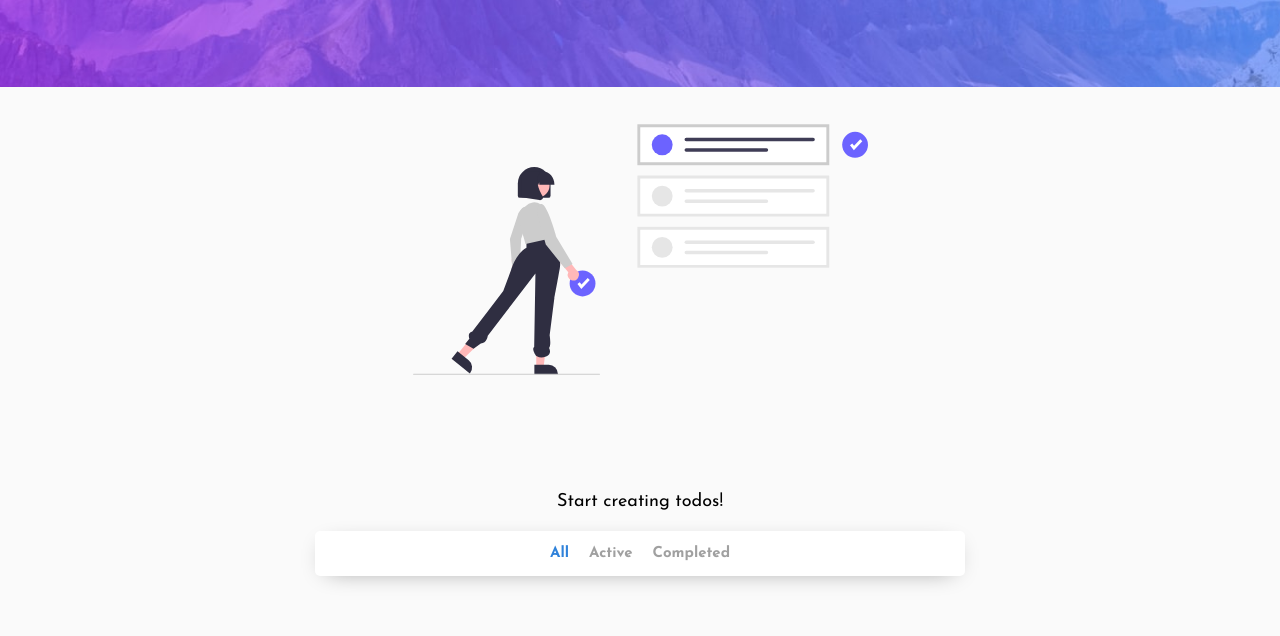
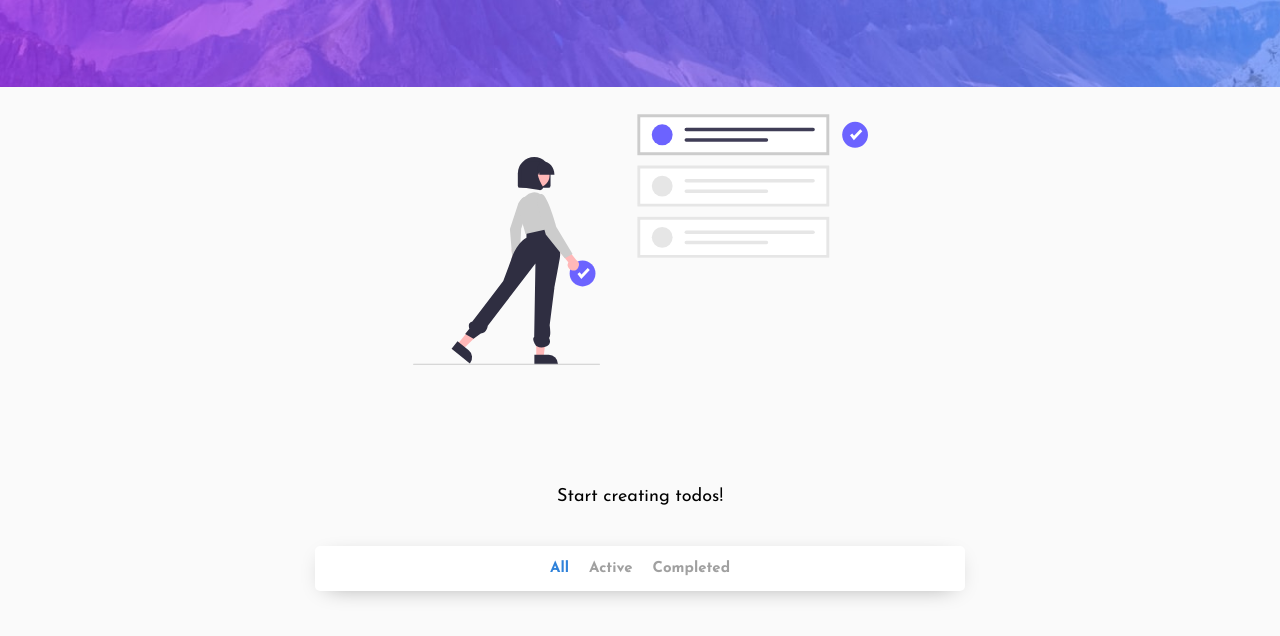
Before and after one commit to realDiegoR/Todo-App-React, a React app: page / in a window 1280 px wide. Shown: the part 198-834 px from the top of the page. Built offline with nearby package versions, Linux system fonts and the light colour scheme.

Commit message:
created datanotfound component

```diff
--- a/src/App/AppUI.js
+++ b/src/App/AppUI.js
@@ -33,9 +33,6 @@ function AppUI() {
                     <TodoCreator />
                 </Header>
                 <TodoList>
-                    {error && <p>Desespérate, hubo un error.</p>}
-                    {loading && !error && <p>Estamos cargando, no desesperes...</p>}
-                    {(!loading && !todos.length) && <p>Crea tu primer TODO!</p>}
                     {todos.filter(filterTodos).map( todo => (
                         <TodoItem
                             key={todo.text}
--- /dev/null
+++ b/src/DataNotFound/DataNotFound.scss
@@ -0,0 +1,42 @@
+.EmptyTodoList {
+    margin-top: 10px;
+    border-radius: 5px;
+    overflow: hidden;
+}
+
+.LightEmptyTodoList {
+    @extend .EmptyTodoList
+}
+
+.DarkEmptyTodoList {
+    @extend .EmptyTodoList;
+    background-color: rgb(27, 31, 62);
+    box-shadow: 0 5px 25px -5px black;
+}
+
+.TodoListImage {
+    display: block;
+    width: 70%;
+    aspect-ratio: 1 / 1;
+    margin: 5px auto;
+    background-color: transparent;
+}
+
+.TodoListText {
+    margin: 20px 0;
+    font-size: 1.6rem;
+    text-align: center;
+
+    @media (min-width: 768px) {
+        font-size: 1.8rem;
+    }
+}
+
+.LightTodoListText {
+    @extend .TodoListText;
+}
+
+.DarkTodoListText {
+    @extend .TodoListText;
+    color: #eee;
+}
--- /dev/null
+++ b/src/DataNotFound/index.js
@@ -0,0 +1,35 @@
+import React from "react";
+import { TodoContext } from "../TodoContext";
+import "./DataNotFound.scss"
+
+function DataNotFound() {
+    const {
+        todosDisplayed,
+        themeMode
+    } = React.useContext(TodoContext)
+
+    const path = `${process.env.PUBLIC_URL}/images/`
+    const notFoundTokens = {
+        all: {
+            image: `${path}undraw_to_do_re_jaef.svg`,
+            text: "Start creating todos!"
+        },
+        active: {
+           image: `${path}undraw_completing_re_i7ap.svg`,
+           text: "Congratulations! No todos left!"
+        },
+        completed: {
+           image: `${path}undraw_completed_tasks_vs6q.svg`,
+           text: "Oh... you better be completing your todos."
+        }
+    }
+
+    return (
+        <div className={`${themeMode}EmptyTodoList`}>
+            <img src={notFoundTokens[todosDisplayed]["image"]} className={`TodoListImage`} alt="not found" />
+            <p className={`${themeMode}TodoListText`}>{notFoundTokens[todosDisplayed]["text"]}</p>
+        </div>
+    )
+}
+
+export {DataNotFound}
--- a/src/TodoList/TodoList.scss
+++ b/src/TodoList/TodoList.scss
@@ -12,31 +12,6 @@
       }
 }
 
-.TodoListImage {
-    display: block;
-    width: 70%;
-    aspect-ratio: 1 / 1;
-    margin: 0 auto;
-    background-color: transparent;
-}
-
-.TodoListText {
-    margin-top: 15px;
-    font-size: 1.6rem;
-    text-align: center;
-
-    @media (min-width: 768px) {
-        font-size: 1.8rem;
-    }
-}
-
-.Spinner {
-    display: flex;
-    place-content: center;
-    margin: 20px 0;
-    // background-color: red
-}
-
 .LightTodoList {
     @extend .TodoList;
     box-shadow: 0 8px 80px -5px #bbb;
@@ -46,3 +21,9 @@
     @extend .TodoList;
     box-shadow: 0 5px 25px -5px black;
 }
+
+.Spinner {
+    display: flex;
+    place-content: center;
+    margin: 20px 0;
+}
--- a/src/TodoList/index.js
+++ b/src/TodoList/index.js
@@ -1,46 +1,31 @@
 import React from "react";
 import { TodoContext } from "../TodoContext";
+import { DataNotFound } from "../DataNotFound";
 import ClipLoader from "react-spinners/ClipLoader";
 import "./TodoList.scss"
 
 function TodoList(props) {
     const {
         themeMode,
-        todosDisplayed,
         todos,
         filterTodos,
         loading,
     } = React.useContext(TodoContext)
 
-    const path = `${process.env.PUBLIC_URL}/images/`
     const totalFilteredTodos = todos.filter(filterTodos).length
-    const notFoundTokens = {
-        all: {
-            image: `${path}undraw_to_do_re_jaef.svg`,
-            text: "Start creating todos!"
-        },
-        active: {
-           image: `${path}undraw_completing_re_i7ap.svg`,
-           text: "Congratulations! No todos left!"
-        },
-        completed: {
-           image: `${path}undraw_completed_tasks_vs6q.svg`,
-           text: "Oh... you better be completing your todos."
-        }
+
+    if (loading) {
+       return (
+        <div className="Spinner">
+            <ClipLoader color={"#2F82DA"} loading={loading} size={100}/>
+        </div>
+       )
     }
 
-    let content;
-
-    if (totalFilteredTodos === 0) { //todos.filter(filterTodos)
-        content = (
-            <section className={`TodoList`}>
-                <img src={notFoundTokens[todosDisplayed]["image"]} className="TodoListImage" alt="not found" />
-                <p className="TodoListText">{notFoundTokens[todosDisplayed]["text"]}</p>
-            </section>
-        )
+    if (totalFilteredTodos === 0) {
+        return <DataNotFound />
     } else {
-
-        content = (
+        return (
             <section className={`${themeMode}TodoList`}>
                 <ul>
                     {props.children}
@@ -49,15 +34,6 @@ function TodoList(props) {
         )
     }
 
-    if (loading) {
-       content = (
-        <div className="Spinner">
-            <ClipLoader color={"#2F82DA"} loading={loading} size={100}/>
-        </div>
-       )
-    }
-
-    return content;
 }
 
 export { TodoList }
```
